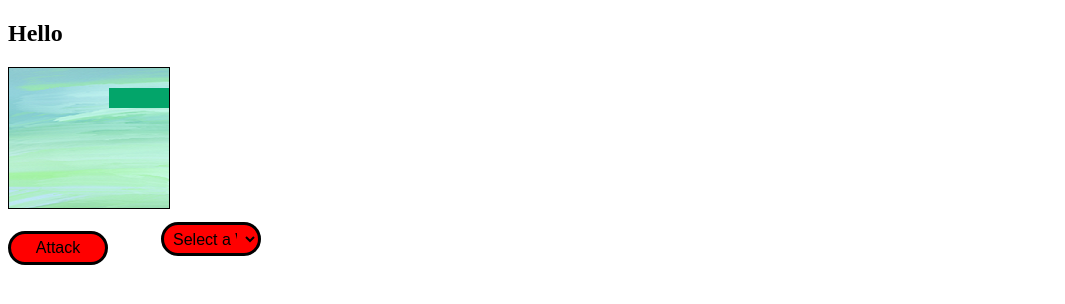
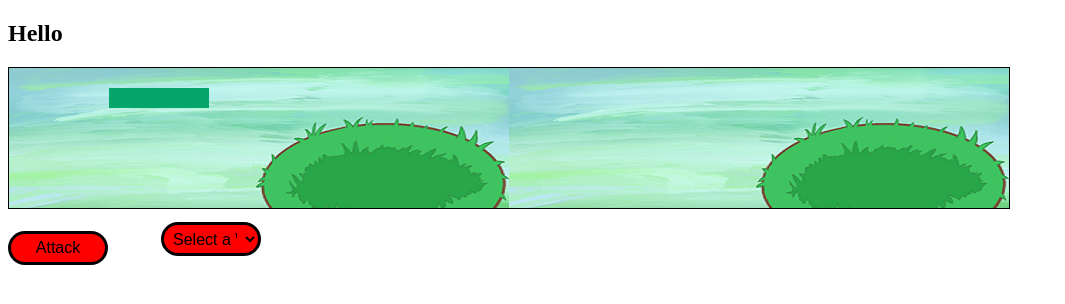
Before and after one commit to Mary-Phelan/Strategy-Game, a website: page game.html in a window 1280 px wide. Shown: the whole page, without its empty margins (0-1065 px from the left). Drawn offline with Linux system fonts and the light colour scheme.

Commit message:
Update game.html

```diff
--- a/game.html
+++ b/game.html
@@ -40,7 +40,7 @@
 
 <body>
     <h2 id="gamerTag">Hello</h2>
-    <canvas id="the_canvas" width="160%" height="140%"
+    <canvas id="the_canvas" width="1000%" height="140%"
         style="border: black 1px solid; background: url('./img/poke_bg2.png');">
         Oops! looks like your browser does not support canvas tag
     </canvas>
```
